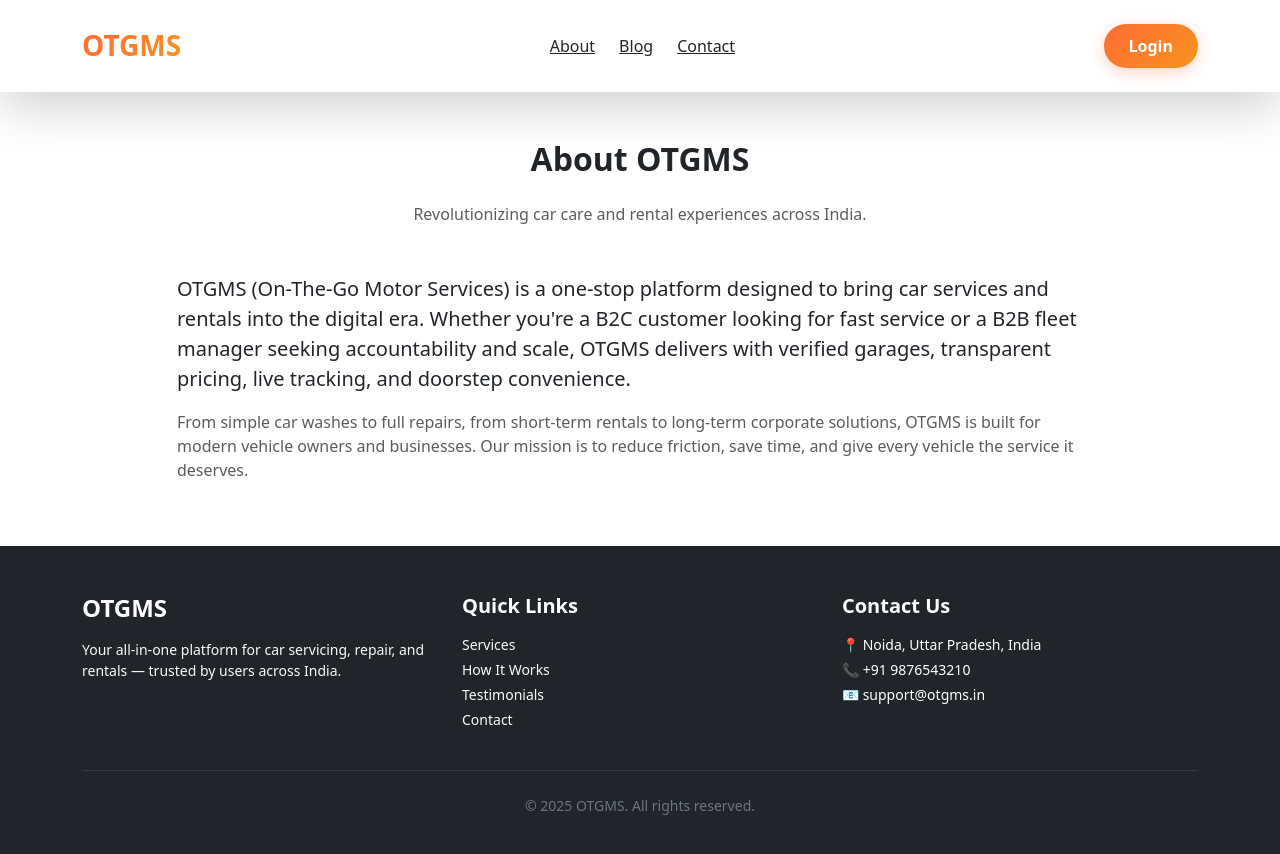
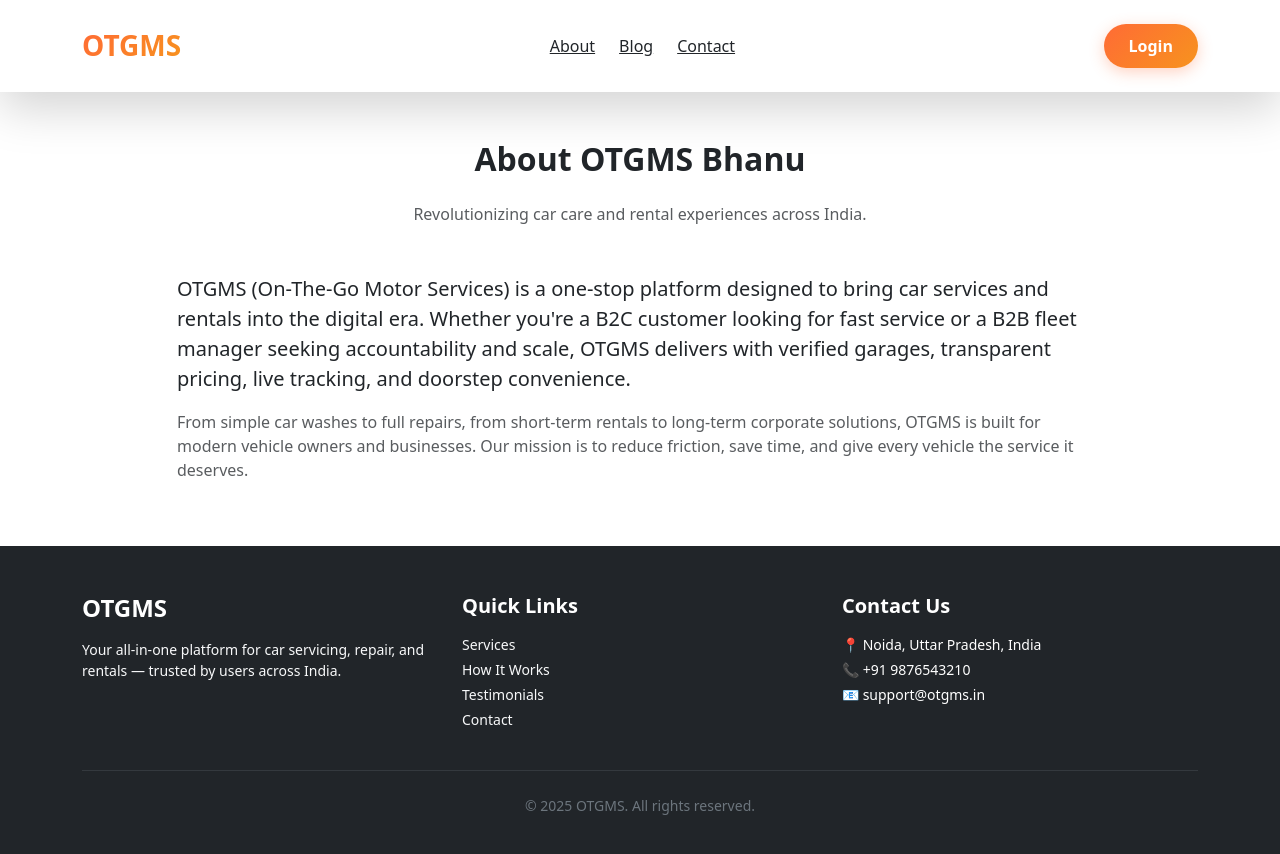
Before and after one commit to Psantosh77/OTMS, a React (Vite) app in the folder Frontend/: page /about in a window 1280 px wide. Shown: the top 854 px of the page. Built offline with nearby package versions, Linux system fonts and the light colour scheme.

Commit message:
Update About page content

```diff
--- a/Frontend/src/pages/Client/About.jsx
+++ b/Frontend/src/pages/Client/About.jsx
@@ -7,7 +7,7 @@ const About = () => {
 
     <section className="py-5 bg-white" id="about">
       <div className="container">
-        <h2 className="text-center fw-bold mb-4">About OTGMS</h2>
+        <h2 className="text-center fw-bold mb-4">About OTGMS Bhanu</h2>
         <p className="text-center text-muted mb-5">
           Revolutionizing car care and rental experiences across India.
         </p>
```
